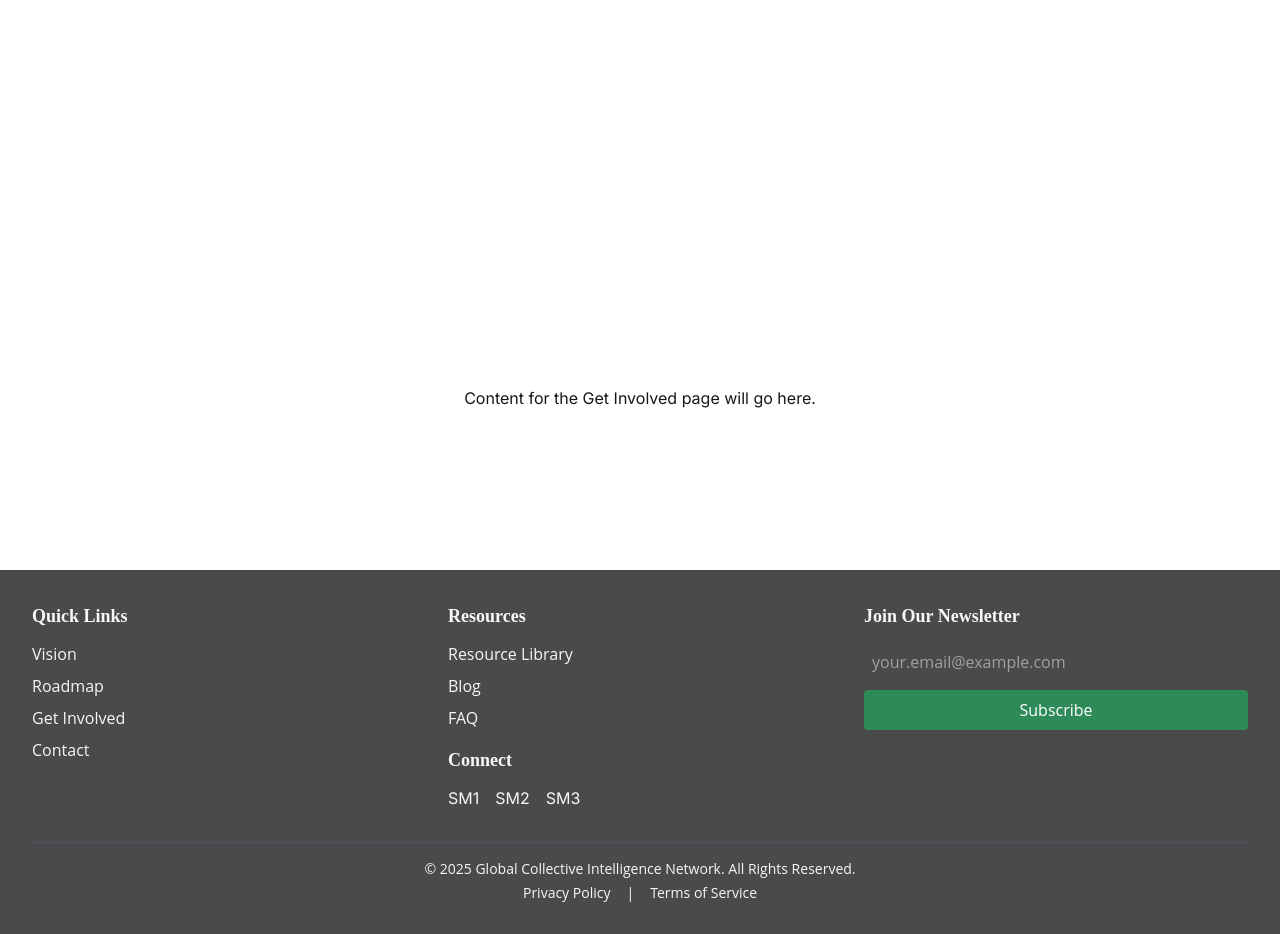
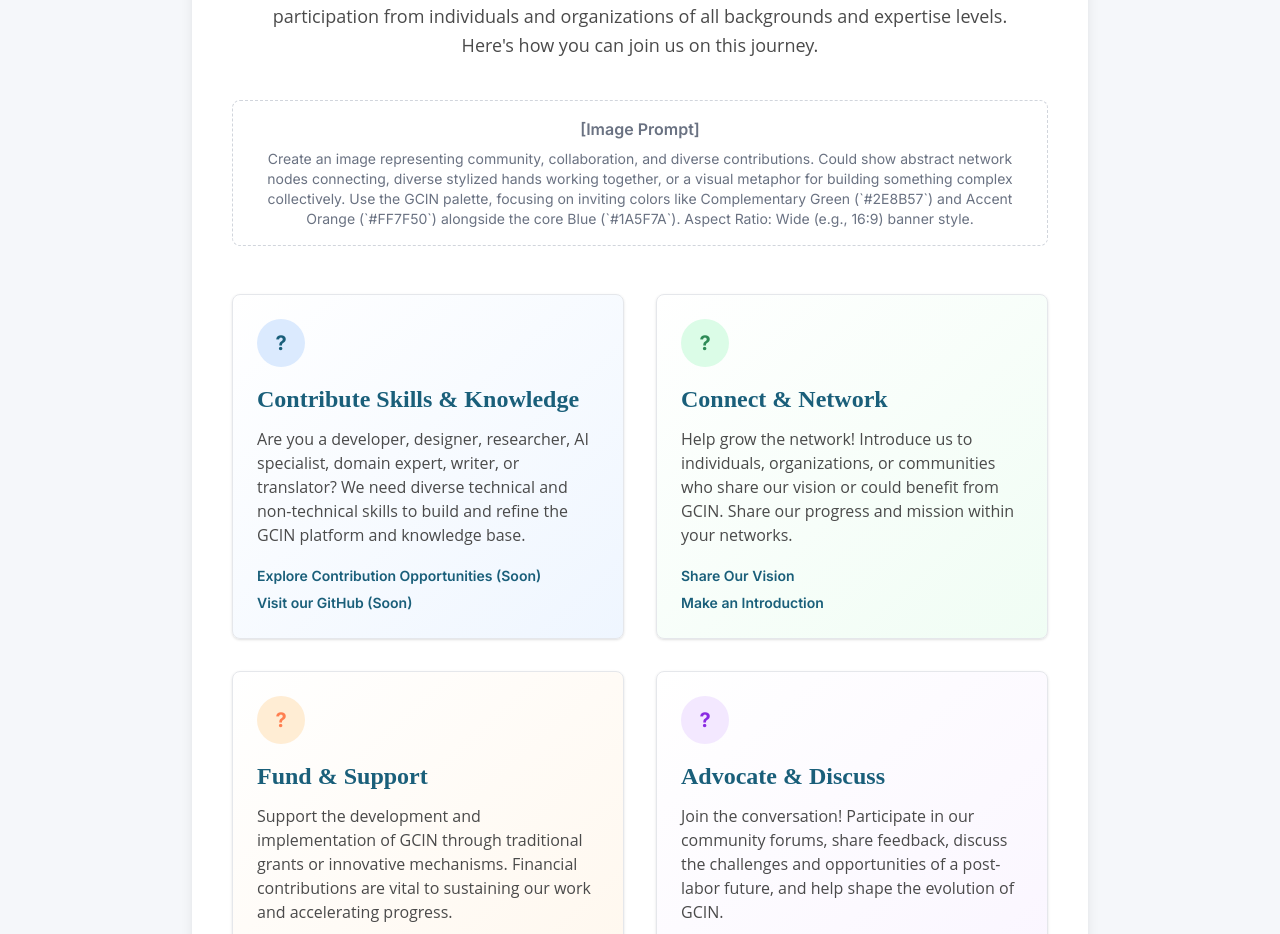
Before and after one commit to dpodeweltz/gcin-website, a Next.js app: page /get-involved in a window 1280 px wide. Shown: the part 366-1300 px from the top of the page. Built offline with nearby package versions, Linux system fonts and the light colour scheme.

Commit message:
style: Improve link and CTA button styling on Get Involved

```diff
--- a/src/app/get-involved/page.tsx
+++ b/src/app/get-involved/page.tsx
@@ -1,9 +1,126 @@
 // src/app/get-involved/page.tsx
+// import Image from 'next/image';
+import Link from 'next/link';
+
 export default function GetInvolvedPage() {
-    return (
-      <main className="flex min-h-screen flex-col items-center justify-between p-24">
-        <h1 className="text-4xl font-bold">Get Involved Page</h1>
-        <p>Content for the Get Involved page will go here.</p>
-      </main>
-    );
-  }
+  return (
+    <main className="flex min-h-screen flex-col items-center p-8 md:p-16 lg:p-24 bg-[#F5F7FA]"> {/* Light background */}
+      <div className="container mx-auto max-w-4xl bg-white p-6 md:p-10 rounded-lg shadow-lg">
+
+        {/* Page Title */}
+        <h1 className="text-4xl md:text-5xl font-bold font-['Montserrat'] text-[#1A5F7A] mb-6 text-center">
+          Get Involved
+        </h1>
+
+        {/* Introduction */}
+        <p className="text-lg text-[#4A4A4A] font-['Open_Sans'] mb-10 leading-relaxed text-center max-w-3xl mx-auto">
+          The Global Collective Intelligence Network is a collaborative effort to build essential infrastructure for a rapidly changing world. Creating a more equitable, sustainable, and flourishing future requires diverse perspectives and contributions. We welcome participation from individuals and organizations of all backgrounds and expertise levels. Here&apos;s how you can join us on this journey.
+        </p>
+
+        {/* --- Visualization/Image Placeholder --- */}
+        <div className="my-10 p-4 border border-dashed border-gray-300 rounded-lg text-center text-gray-500">
+          <p className="font-semibold mb-2">[Image Prompt]</p>
+          <p className="text-sm">
+            Create an image representing community, collaboration, and diverse contributions. Could show abstract network nodes connecting, diverse stylized hands working together, or a visual metaphor for building something complex collectively. Use the GCIN palette, focusing on inviting colors like Complementary Green (`#2E8B57`) and Accent Orange (`#FF7F50`) alongside the core Blue (`#1A5F7A`). Aspect Ratio: Wide (e.g., 16:9) banner style.
+          </p>
+          {/* <div className="aspect-video bg-gray-200 rounded mt-4"></div> */}
+        </div>
+        {/* --- End Placeholder --- */}
+
+        {/* Ways to Contribute Section */}
+        <div className="grid grid-cols-1 md:grid-cols-2 gap-8 mt-12">
+
+          {/* Contribute Skills & Knowledge */}
+          <div className="p-6 border border-gray-200 rounded-lg shadow-sm bg-gradient-to-br from-white to-blue-50 flex flex-col">
+             <div className="h-12 w-12 bg-blue-100 rounded-full mb-4 flex items-center justify-center text-[#1A5F7A] font-bold text-xl">?</div> {/* Placeholder Icon */}
+             <h2 className="text-2xl font-semibold font-['Montserrat'] text-[#1A5F7A] mb-3">Contribute Skills & Knowledge</h2>
+             <p className="font-['Open_Sans'] text-[#4A4A4A] mb-4 flex-grow"> {/* Added flex-grow */}
+               Are you a developer, designer, researcher, AI specialist, domain expert, writer, or translator? We need diverse technical and non-technical skills to build and refine the GCIN platform and knowledge base.
+             </p>
+             {/* Improved Link Styling */}
+             <div className="mt-auto space-y-1"> {/* Added mt-auto to push links down */}
+                 <Link href="#" className="inline-block text-sm font-semibold text-[#1A5F7A] hover:text-[#FF7F50] transition-colors group">
+                    Explore Contribution Opportunities (Soon) <span className="opacity-0 group-hover:opacity-100 transition-opacity">-&gt;</span>
+                 </Link><br/>
+                 <Link href="#" className="inline-block text-sm font-semibold text-[#1A5F7A] hover:text-[#FF7F50] transition-colors group">
+                    Visit our GitHub (Soon) <span className="opacity-0 group-hover:opacity-100 transition-opacity">-&gt;</span>
+                 </Link>
+             </div>
+          </div>
+
+          {/* Connect & Network */}
+          <div className="p-6 border border-gray-200 rounded-lg shadow-sm bg-gradient-to-br from-white to-green-50 flex flex-col">
+             <div className="h-12 w-12 bg-green-100 rounded-full mb-4 flex items-center justify-center text-[#2E8B57] font-bold text-xl">?</div> {/* Placeholder Icon */}
+             <h2 className="text-2xl font-semibold font-['Montserrat'] text-[#1A5F7A] mb-3">Connect & Network</h2>
+             <p className="font-['Open_Sans'] text-[#4A4A4A] mb-4 flex-grow">
+               Help grow the network! Introduce us to individuals, organizations, or communities who share our vision or could benefit from GCIN. Share our progress and mission within your networks.
+             </p>
+             <div className="mt-auto space-y-1">
+                 <Link href="#" className="inline-block text-sm font-semibold text-[#1A5F7A] hover:text-[#FF7F50] transition-colors group">
+                    Share Our Vision <span className="opacity-0 group-hover:opacity-100 transition-opacity">-&gt;</span>
+                 </Link><br/>
+                 <Link href="/contact" className="inline-block text-sm font-semibold text-[#1A5F7A] hover:text-[#FF7F50] transition-colors group">
+                    Make an Introduction <span className="opacity-0 group-hover:opacity-100 transition-opacity">-&gt;</span>
+                 </Link>
+             </div>
+          </div>
+
+          {/* Fund & Support */}
+          <div className="p-6 border border-gray-200 rounded-lg shadow-sm bg-gradient-to-br from-white to-orange-50 flex flex-col">
+             <div className="h-12 w-12 bg-orange-100 rounded-full mb-4 flex items-center justify-center text-[#FF7F50] font-bold text-xl">?</div> {/* Placeholder Icon */}
+             <h2 className="text-2xl font-semibold font-['Montserrat'] text-[#1A5F7A] mb-3">Fund & Support</h2>
+             <p className="font-['Open_Sans'] text-[#4A4A4A] mb-4 flex-grow">
+               Support the development and implementation of GCIN through traditional grants or innovative mechanisms. Financial contributions are vital to sustaining our work and accelerating progress.
+             </p>
+             <div className="mt-auto space-y-1">
+                 <Link href="#" className="inline-block text-sm font-semibold text-[#1A5F7A] hover:text-[#FF7F50] transition-colors group">
+                    Learn About Funding Opportunities (Soon) <span className="opacity-0 group-hover:opacity-100 transition-opacity">-&gt;</span>
+                 </Link>
+             </div>
+          </div>
+
+          {/* Advocate & Discuss */}
+           <div className="p-6 border border-gray-200 rounded-lg shadow-sm bg-gradient-to-br from-white to-purple-50 flex flex-col">
+             <div className="h-12 w-12 bg-purple-100 rounded-full mb-4 flex items-center justify-center text-[#8A2BE2] font-bold text-xl">?</div> {/* Placeholder Icon */}
+             <h2 className="text-2xl font-semibold font-['Montserrat'] text-[#1A5F7A] mb-3">Advocate & Discuss</h2>
+             <p className="font-['Open_Sans'] text-[#4A4A4A] mb-4 flex-grow">
+               Join the conversation! Participate in our community forums, share feedback, discuss the challenges and opportunities of a post-labor future, and help shape the evolution of GCIN.
+             </p>
+             <div className="mt-auto space-y-1">
+                 <Link href="#" className="inline-block text-sm font-semibold text-[#1A5F7A] hover:text-[#FF7F50] transition-colors group">
+                    Join the Community Forum (Soon) <span className="opacity-0 group-hover:opacity-100 transition-opacity">-&gt;</span>
+                 </Link><br/>
+                 <Link href="/blog" className="inline-block text-sm font-semibold text-[#1A5F7A] hover:text-[#FF7F50] transition-colors group">
+                    Read and Comment on Updates <span className="opacity-0 group-hover:opacity-100 transition-opacity">-&gt;</span>
+                 </Link>
+             </div>
+          </div>
+        </div>
+
+         {/* --- Icon Prompts --- */}
+         <p className="text-xs text-center text-gray-400 mt-10 italic">
+             [Icon Prompts]: Create simple, clean, vector-style icons for: Contribute (e.g., code brackets, puzzle piece), Connect (e.g., network nodes, handshake), Fund (e.g., growing plant, coin stack), Advocate (e.g., speech bubble, community icon). Use distinct GCIN palette colors for each icon background/element.
+         </p>
+         {/* --- End Icon Prompts --- */}
+
+        {/* Closing CTA - Improved Button Style */}
+        <section className="mt-16 text-center border-t pt-10">
+           <h2 className="text-3xl font-semibold font-['Montserrat'] text-[#1A5F7A] mb-4">
+             Ready to Shape the Future?
+           </h2>
+          <p className="text-lg text-[#4A4A4A] font-['Open_Sans'] mb-8 leading-relaxed max-w-3xl mx-auto">
+            Every contribution, big or small, helps build the momentum needed for this critical transition. Join the Global Collective Intelligence Network today and be part of creating a more equitable, sustainable, and flourishing world for all.
+          </p>
+           <Link
+            href="/contact" // General contact or specific signup form later
+            // Changed button style to Primary Blue background
+            className="inline-block px-10 py-4 bg-[#1A5F7A] text-white text-lg font-semibold rounded-md hover:bg-opacity-80 transition-colors font-['Open_Sans'] shadow-md"
+          >
+            Start Contributing Now
+          </Link>
+        </section>
+
+      </div>
+    </main>
+  );
+}
--- a/src/app/roadmap/page.tsx
+++ b/src/app/roadmap/page.tsx
@@ -1,6 +1,6 @@
 // src/app/roadmap/page.tsx
-import Image from 'next/image'; // Import if using Image for placeholders
-import Link from 'next/link';   // Import if adding links
+// import Image from 'next/image'; // Import if using Image for placeholders
+// import Link from 'next/link';   // Import if adding links
 
 export default function RoadmapPage() {
   return (
```
Also changed, not shown: src/app/vision/page.tsx (+1 -1 lines).
